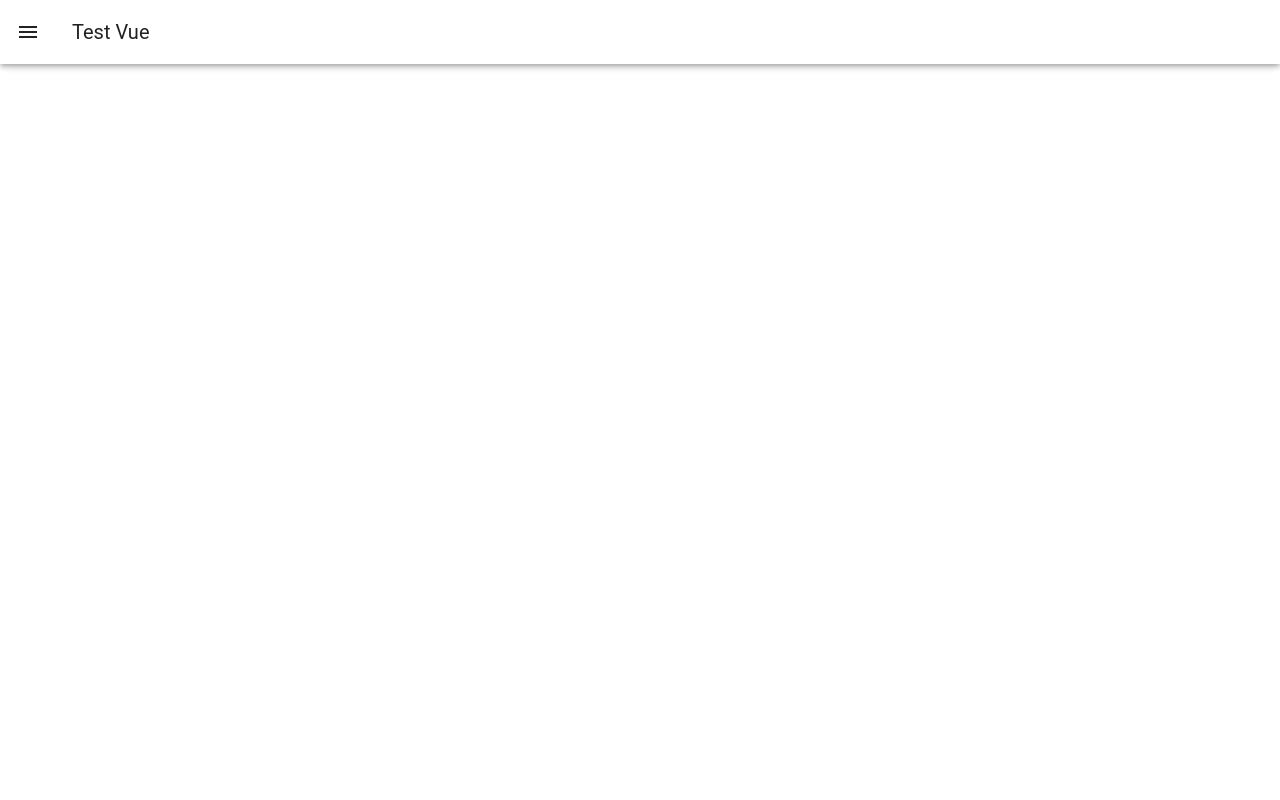
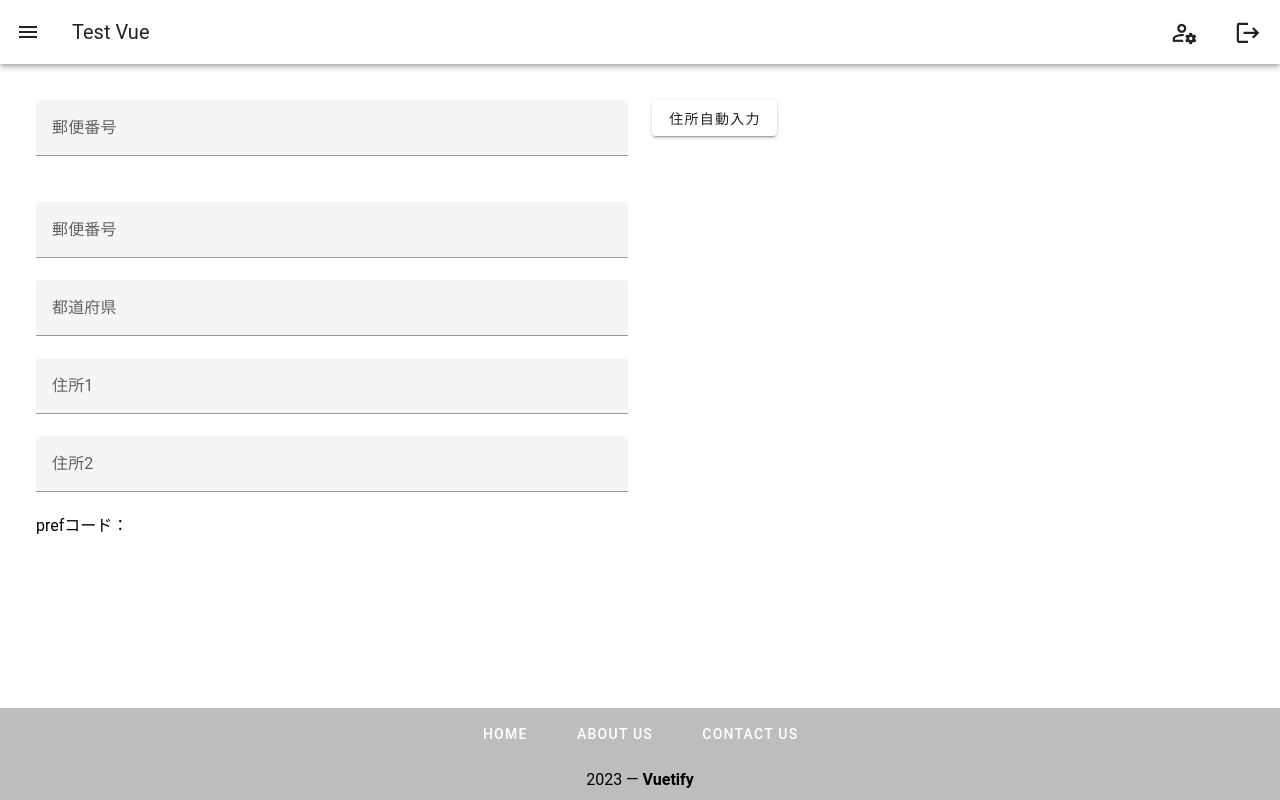
Before and after one commit to Jun-Maeda/test_vue, a Vue app: page /zipcode in a window 1280 px wide. Built offline with nearby package versions, Linux system fonts and the light colour scheme.

Commit message:
add:郵便番号から住所検索してフォームに追記するページの追加

```diff
--- a/src/App.vue
+++ b/src/App.vue
@@ -1,6 +1,7 @@
 <script setup>
 import {RouterView} from 'vue-router'
 // import HelloWorld from './components/HelloWorld.vue'
+
 </script>
 
 <template>
@@ -10,6 +11,21 @@ import {RouterView} from 'vue-router'
     <v-app-bar scroll-threshold="0">
       <v-app-bar-nav-icon v-on:click.stop="drawer = !drawer"></v-app-bar-nav-icon>
       <v-toolbar-title>Test Vue</v-toolbar-title>
+      <div v-show="login">
+        <v-btn icon="mdi-account-cog-outline" size="x-large"/>
+      </div>
+      <div v-show="login">
+        <!--        <v-btn prepend-icon="mdi-logout" variant="outlined">-->
+        <!--          ログアウト-->
+        <!--        </v-btn>-->
+        <v-btn icon="mdi-logout" size="x-large"/>
+      </div>
+      <div v-show="!login">
+        <!--        <v-btn prepend-icon="mdi-login" variant="outlined">-->
+        <!--          ログイン-->
+        <!--        </v-btn>-->
+        <v-btn icon="mdi-login" size="x-large"/>
+      </div>
     </v-app-bar>
 
     <v-navigation-drawer
@@ -37,6 +53,24 @@ import {RouterView} from 'vue-router'
     <v-main class="ma-5">
       <RouterView/>
     </v-main>
+    <v-footer class="bg-grey-lighten-1" app>
+      <v-row justify="center" no-gutters>
+        <v-btn
+            v-for="link in links"
+            :key="link"
+            color="white"
+            variant="text"
+            class="mx-2"
+            rounded="xl"
+        >
+          {{ link }}
+        </v-btn>
+        <v-col class="text-center mt-4" cols="12">
+          {{ new Date().getFullYear() }} — <strong>Vuetify</strong>
+        </v-col>
+      </v-row>
+    </v-footer>
+
   </v-layout>
 
 
@@ -44,14 +78,21 @@ import {RouterView} from 'vue-router'
 <script>
 export default {
   data: () => ({
+    login: true,
     items: [
-      {title: 'Home', to: '/', icon: 'mdi-clock'},
+      {title: 'Home', to: '/', icon: 'mdi-home'},
       {title: 'About', to: '/about', icon: 'mdi-clock'},
-      {title: 'Form', to: '/form', icon: 'mdi-clock'},
-      {title: 'Table', to: '/table', icon: 'mdi-clock'},
-      {title: 'Table2', to: '/table2', icon: 'mdi-clock'},
+      {title: 'Form', to: '/form', icon: 'mdi-map-marker'},
+      {title: 'Table', to: '/table', icon: 'mdi-phone-outgoing'},
+      {title: 'Table2', to: '/table2', icon: 'mdi-alert-circle-outline'},
+      {title: 'ZipCode', to: '/zipcode', icon: 'mdi-spider-thread'},
     ],
     drawer: false,
+    links: [
+      'Home',
+      'About Us',
+      'Contact Us',
+    ],
   }),
 }
 </script>
--- a/src/router/index.js
+++ b/src/router/index.js
@@ -28,6 +28,11 @@ const router = createRouter({
       path: '/table2',
       name: 'table2',
       component: () => import('../views/TableView2.vue')
+    },
+    {
+      path: '/zipcode',
+      name: 'zipcode',
+      component: () => import('../views/ZipView.vue')
     }
   ]
 })
--- /dev/null
+++ b/src/views/ZipView.vue
@@ -0,0 +1,72 @@
+<script setup>
+
+</script>
+
+<template>
+  <v-container fluid>
+    <v-row>
+      <v-col>
+        <v-text-field
+            label="郵便番号"
+            v-model="search_zipcode"
+            prefix="〒"
+        ></v-text-field>
+      </v-col>
+      <v-col>
+        <v-btn @click="searchAddressInfo">住所自動入力</v-btn>
+      </v-col>
+    </v-row>
+    <v-row>
+<!--      <p>都道府県：{{ addressData['address1'] }}</p>-->
+<!--      <p>住所1：{{ addressData['address2'] }}</p>-->
+<!--      <p>住所2：{{ addressData['address3'] }}</p>-->
+      <v-col cols="6" >
+        <v-text-field
+            label="郵便番号"
+            v-model="zipcode"
+            prefix="〒"
+        ></v-text-field>
+        <v-text-field
+            label="都道府県"
+            v-model="todofuken"
+        ></v-text-field>
+        <v-text-field
+            label="住所1"
+            v-model="address1"
+        ></v-text-field>
+        <v-text-field
+            label="住所2"
+            v-model="address2"
+        ></v-text-field>
+        <p>prefコード：{{ prefcode }}</p>
+      </v-col>
+    </v-row>
+  </v-container>
+</template>
+<script>
+// const axios = require('axios');
+let url = 'http://zipcloud.ibsnet.co.jp/api/search?zipcode=';
+export default {
+  data: () => ({
+    search_zipcode:'',
+    zipcode: '',
+    addressData: {},
+    todofuken: '',
+    address1: '',
+    address2: '',
+    prefcode: '',
+  }),
+  methods: {
+    searchAddressInfo() {
+      this.axios.get(url + this.search_zipcode).then((res) => {
+        this.addressData = res.data.results[0];
+        this.zipcode = res.data.results[0]['zipcode']
+        this.todofuken = res.data.results[0]['address1']
+        this.address1 = res.data.results[0]['address2']
+        this.address2 = res.data.results[0]['address3']
+        this.prefcode = res.data.results[0]['prefcode']
+      })
+    }
+  }
+}
+</script>
```
